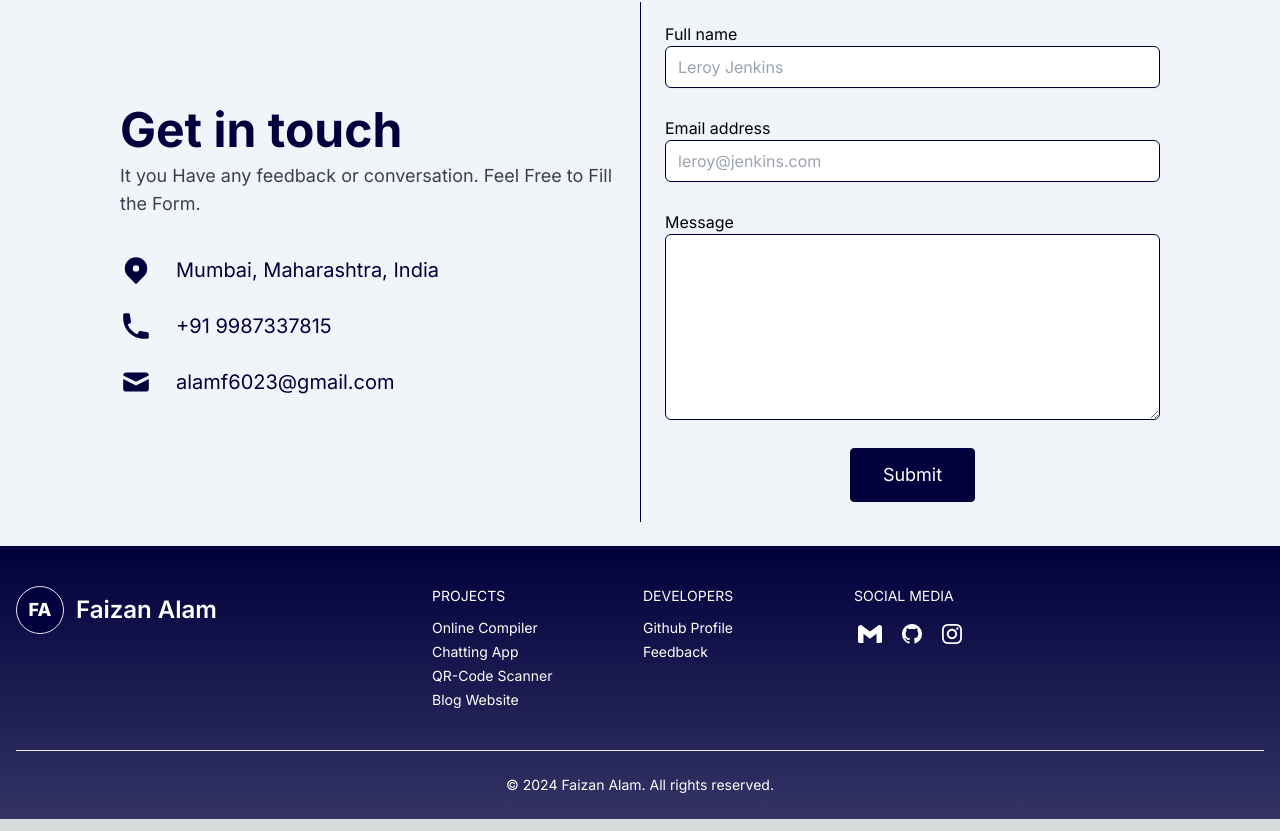
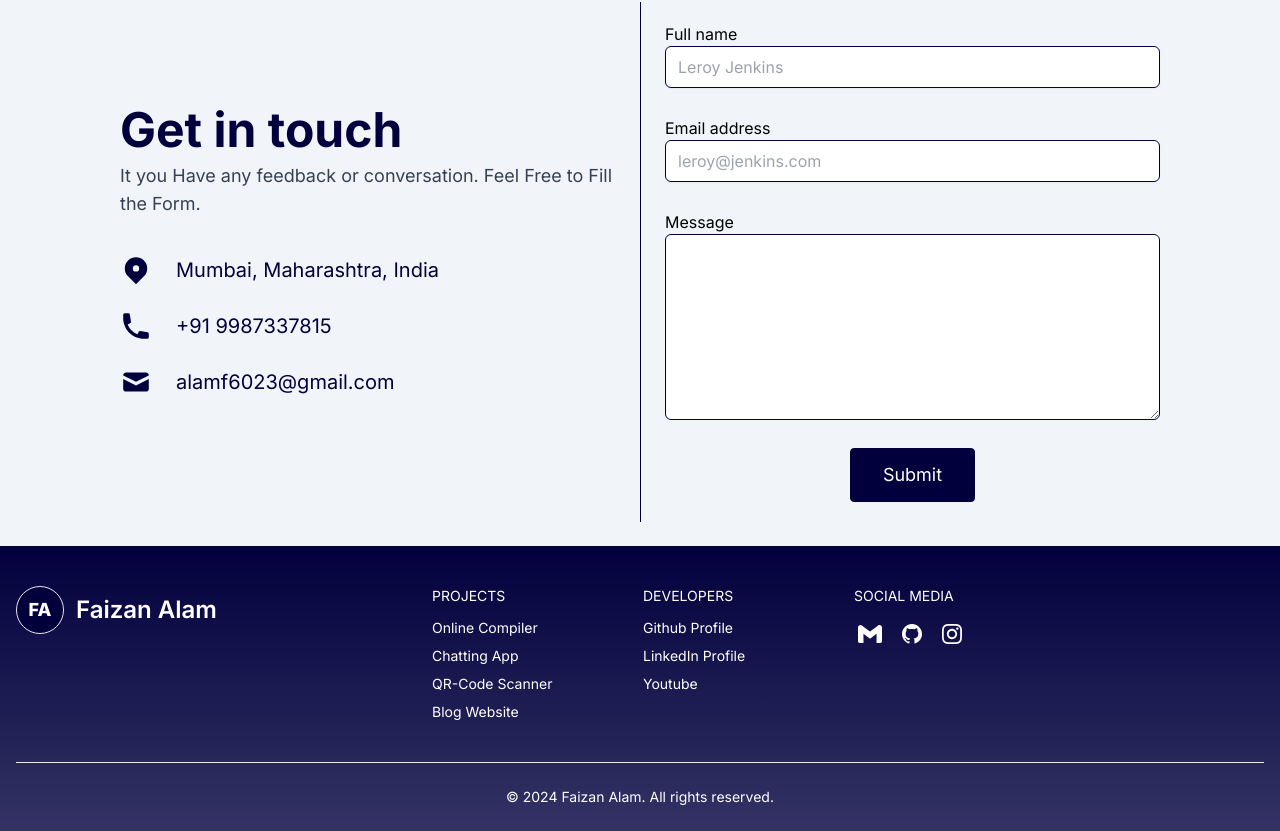
Before and after one commit to faizan619/Faizan_Dev_Portfolio, a Next.js app: page / in a window 1280 px wide. Shown: the part 5524-6355 px from the top of the page. Built offline with nearby package versions, Linux system fonts and the light colour scheme.

Commit message:
added social link

```diff
--- a/src/app/Components/footer.js
+++ b/src/app/Components/footer.js
@@ -20,7 +20,7 @@ export default function Footer() {
         <div className="grid grid-cols-2 text-sm gap-x-3 gap-y-8 lg:w-2/3 sm:grid-cols-4">
           <div className="space-y-3">
             <h3 className="tracki uppercase dark:text-gray-50">Projects</h3>
-            <ul className="space-y-1">
+            <ul className="space-y-2">
               <li className="hover:underline">
                 <a
                   rel="noopener noreferrer"
@@ -61,7 +61,7 @@ export default function Footer() {
           </div>
           <div className="space-y-3">
             <h3 className="uppercase dark:text-gray-50">Developers</h3>
-            <ul className="space-y-1">
+            <ul className="space-y-2">
               {/* <li>
                 <a rel="noopener noreferrer" href="/api" target="_blank">
                   Feedback Api
@@ -76,10 +76,27 @@ export default function Footer() {
                 </a>
               </li>
               <li>
+                <a
+                  rel="noopener noreferrer"
+                  href="https://www.linkedin.com/in/faizan-alam-/"
+                >
+                  LinkedIn Profile
+                </a>
+              </li>
+              <li>
+                <a
+                  rel="noopener noreferrer"
+                  href="https://www.youtube.com/@codofile1909"
+                >
+                  Youtube
+                </a>
+              </li>
+
+              {/* <li>
                 <a rel="noopener noreferrer" href="/feedback" target="_blank">
                   Feedback
                 </a>
-              </li>
+              </li> */}
             </ul>
           </div>
 
--- a/src/app/globals.css
+++ b/src/app/globals.css
@@ -6,6 +6,10 @@
   --foreground-rgb: 0, 0, 0;
   --background-start-rgb: 214, 219, 220;
   --background-end-rgb: 255, 255, 255;
+}
+
+html{
+  scroll-behavior: smooth;
 }
 
 @media (prefers-color-scheme: dark) {
```
